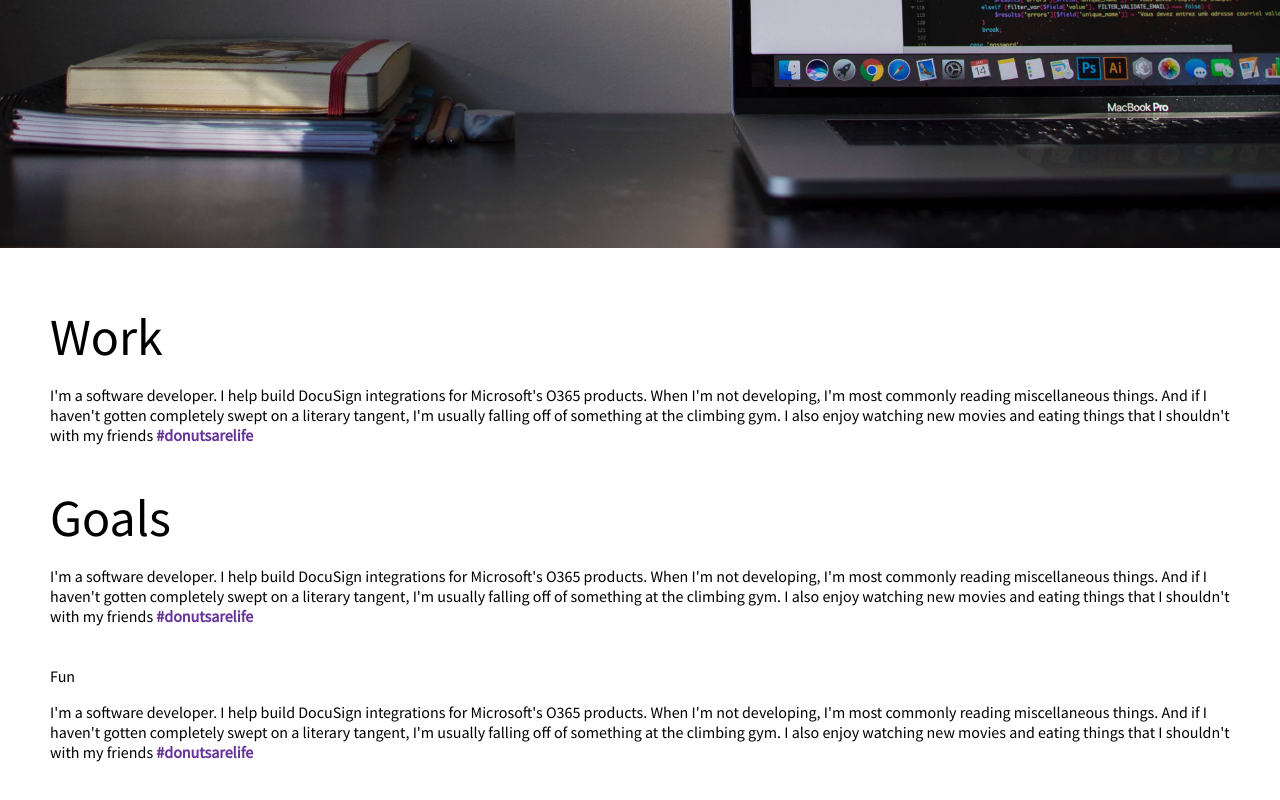
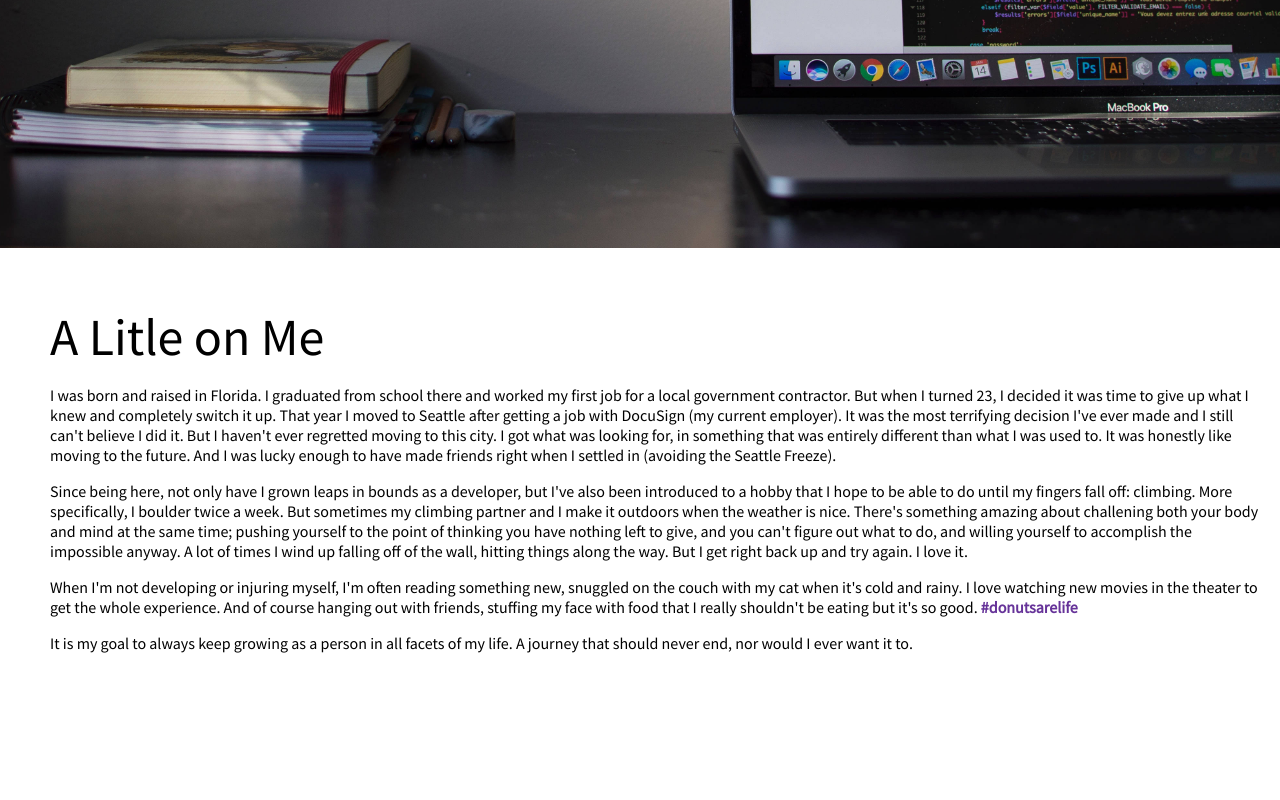
Before and after one commit to gameofjones/gameofjones.github.io, a plain HTML site: page index.html in a window 1280 px wide. Shown: the part 552-1352 px from the top of the page. After the commit the page ends 1285 px from the top, so only its background shows below. Drawn offline with Linux system fonts and the light colour scheme.

Commit message:
Updating about me

```diff
--- a/index.html
+++ b/index.html
@@ -19,26 +19,28 @@
         <div class="container">
             <div class="container-div">
                 <p>
-                    <span class="container-title">Work</span>
+                    <span class="container-title">A Litle on Me</span>
                 </p>
                 <p>
-                    <span>I'm a software developer. I help build DocuSign integrations for Microsoft's O365 products. When I'm not developing, I'm most commonly reading miscellaneous things. And if I haven't gotten completely swept on a literary tangent, I'm usually falling off of something at the climbing gym. I also enjoy watching new movies and eating things that I shouldn't with my friends <label class="hash-tag">#donutsarelife</label></span>
-                </p>
-            </div>
-            <div class="container-div">
-                <p>
-                    <span class="container-title">Goals</span>
+                    <span>I was born and raised in Florida. I graduated from school there and worked my first job for a local government contractor. But when I turned 23, I decided it was time to give up what I knew and completely
+                        switch it up. That year I moved to Seattle after getting a job with DocuSign (my current employer). It was the most terrifying decision I've ever made and I still can't believe I did it. But I haven't
+                        ever regretted moving to this city. I got what was looking for, in something that was entirely different than what I was used to. It was honestly like moving to the future. And I was lucky enough to have
+                        made friends right when I settled in (avoiding the Seattle Freeze).
+                    </span>
                 </p>
                 <p>
-                    <span>I'm a software developer. I help build DocuSign integrations for Microsoft's O365 products. When I'm not developing, I'm most commonly reading miscellaneous things. And if I haven't gotten completely swept on a literary tangent, I'm usually falling off of something at the climbing gym. I also enjoy watching new movies and eating things that I shouldn't with my friends <label class="hash-tag">#donutsarelife</label></span>
-                </p>
-            </div>
-            <div class="container-div">
-                <p>
-                    <span>Fun</span>
+                    <span>Since being here, not only have I grown leaps in bounds as a developer, but I've also been introduced to a hobby that I hope to be able to do until my fingers fall off: climbing. More specifically, I boulder
+                        twice a week. But sometimes my climbing partner and I make it outdoors when the weather is nice. There's something amazing about challening both your body and mind at the same time; pushing yourself to the point
+                        of thinking you have nothing left to give, and you can't figure out what to do, and willing yourself to accomplish the impossible anyway. A lot of times I wind up falling off of the wall, hitting things along
+                        the way. But I get right back up and try again. I love it.
+                    </span>
                 </p>
                 <p>
-                    <span>I'm a software developer. I help build DocuSign integrations for Microsoft's O365 products. When I'm not developing, I'm most commonly reading miscellaneous things. And if I haven't gotten completely swept on a literary tangent, I'm usually falling off of something at the climbing gym. I also enjoy watching new movies and eating things that I shouldn't with my friends <label class="hash-tag">#donutsarelife</label></span>
+                    <span>When I'm not developing or injuring myself, I'm often reading something new, snuggled on the couch with my cat when it's cold and rainy. I love watching new movies in the theater to get the whole experience.
+                        And of course hanging out with friends, stuffing my face with food that I really shouldn't be eating but it's so good. <label class="hash-tag">#donutsarelife</label></span>
+                </p>
+                <p>
+                    <span>It is my goal to always keep growing as a person in all facets of my life. A journey that should never end, nor would I ever want it to.</span>
                 </p>
             </div>
         </div>
```
